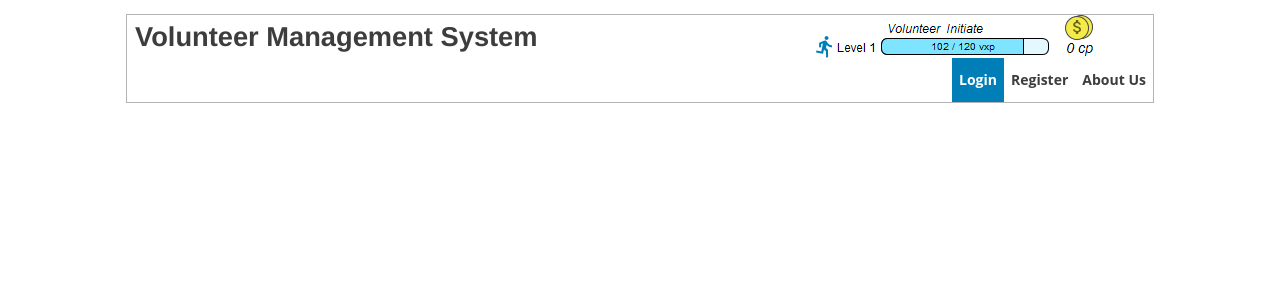
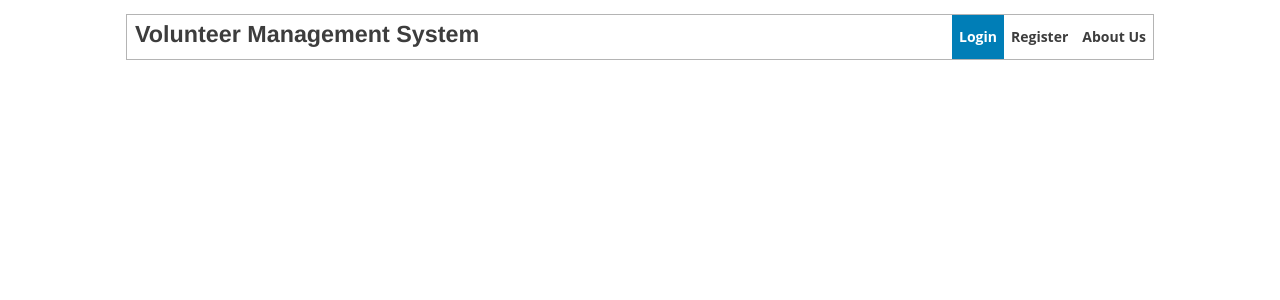
Before and after one commit to MuhdHalimIrsyad/GVMS, a PHP site: page /topBar.php in a window 1280 px wide. Shown: the top 300 px of the page. Run offline with PHP 8.4, Linux system fonts and the light colour scheme; some libraries are stand-ins or nearby versions.

Commit message:
[Redha] Quick-fix to header navbar

```diff
--- a/css/main.css
+++ b/css/main.css
@@ -95,7 +95,7 @@ header#navbar{
 	box-sizing: content-box;
 }
 #navbar h1 a{
-	font-size: 62%;
+	font-size: 53%;
 	margin-left: .5rem;
 }
 #navbar nav ul li{
--- a/topBar.php
+++ b/topBar.php
@@ -57,8 +57,13 @@ if(session_id() == '') {
 	<div class="small-6 column">
 	<?php
 	}
+	if(isset($_SESSION['logged']) && $_SESSION['logged']=='yes')
+	{
+		?>
+		<img src="images/placeholders/playerlevel.PNG" alt="playerlevel.png">
+		<?php
+	}
 ?>
-		<img src="images/placeholders/playerlevel.PNG" alt="playerlevel.png">
 		<nav class="inlineb right">
 			<ul>
 				<?php
```
